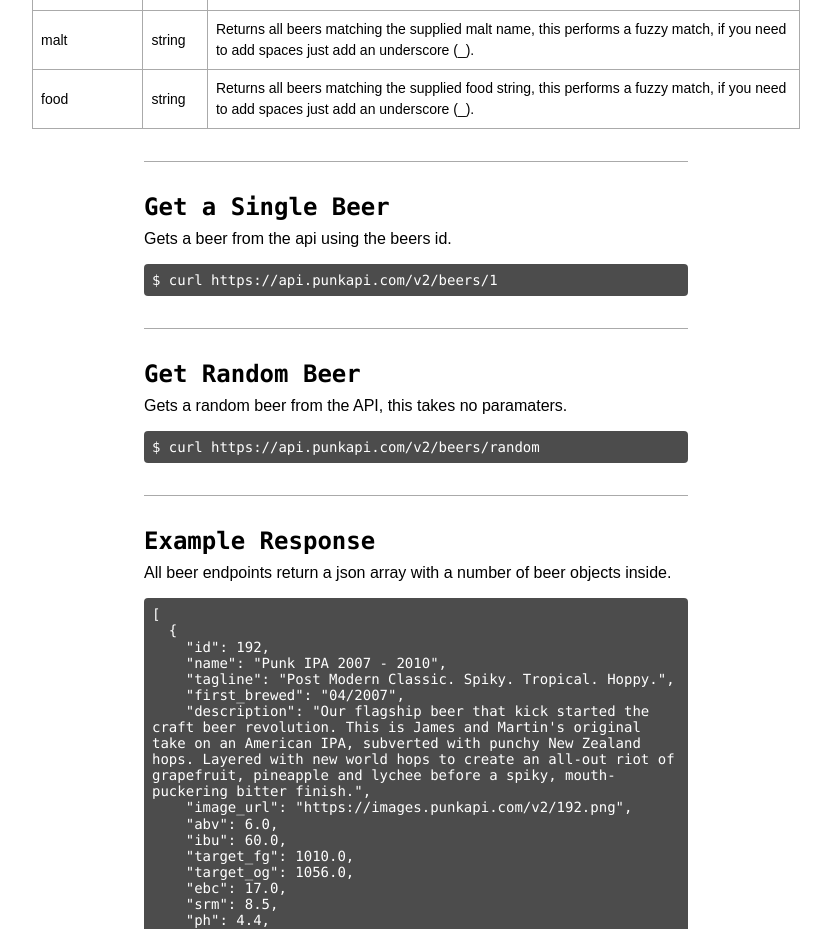
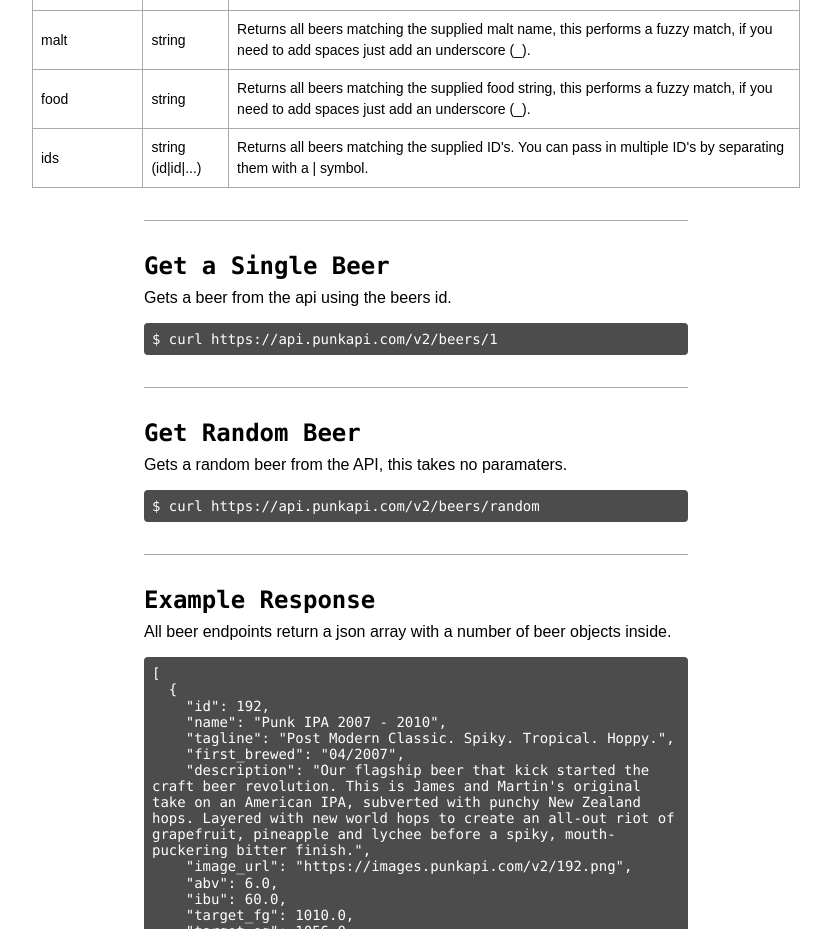
Before and after one commit to sammdec/punkapi-site, a website: page views/docsV2.html in a window 1280 px wide. Shown: the part 2280-3209 px from the top of the page, without its empty margins (224-1055 px from the left). Drawn offline with nearby package versions, Linux system fonts and the light colour scheme; files that its build step writes are made by us from their sources.

Commit message:
Add docs about ids filter

```diff
--- a/views/docsV2.html
+++ b/views/docsV2.html
@@ -212,6 +212,12 @@
           <td class="pa2 br bb b--light-silver">string</td>
           <td class="pa2 bb b--light-silver">Returns all beers matching the supplied food string, this performs a fuzzy match, if you need to add spaces just add an underscore (_).</td>
         </tr>
+
+        <tr>
+          <td class="pa2 br bb b--light-silver">ids</td>
+          <td class="pa2 br bb b--light-silver">string (id|id|...)</td>
+          <td class="pa2 bb b--light-silver">Returns all beers matching the supplied ID's. You can pass in multiple ID's by separating them with a | symbol.</td>
+        </tr>
       </tbody>
     </table>
   </section>
```
